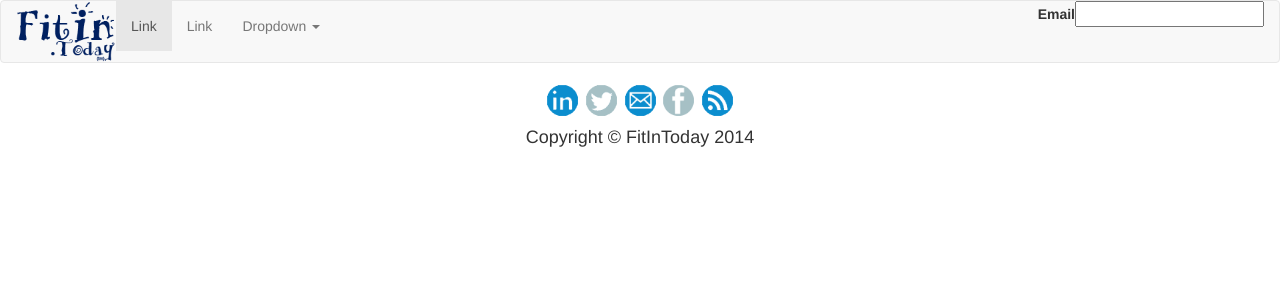
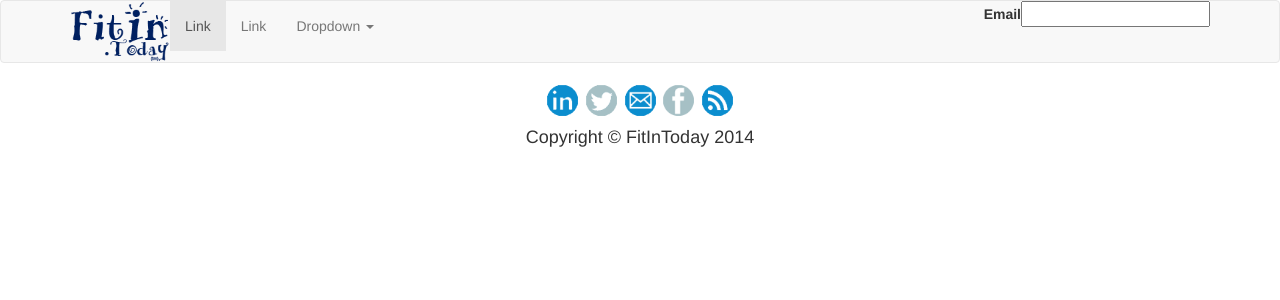
Before and after one commit to desnudopenguino/fitin, a CakePHP app: the page made by app/View/Layouts/default.ctp in a window 1280 px wide. Shown: the top 300 px of the page. Run offline with PHP 8.4 and a stand-in for CakePHP, Linux system fonts and the light colour scheme; the template is opened without the code that fills it, so the values that code supplies are empty; form fields are guessed from the names that the template uses; some libraries are stand-ins or nearby versions.

Commit message:
removed fluid from layout, now it will have a max set width, or should, and moved footer outside of content section

```diff
--- a/app/View/Layouts/default.ctp
+++ b/app/View/Layouts/default.ctp
@@ -19,7 +19,7 @@
 </head>
 <body>
 <nav class="navbar navbar-default" role="navigation">
-  <div class="container-fluid">
+  <div class="container">
     <!-- Brand and toggle get grouped for better mobile display -->
     <div class="navbar-header">
       <button type="button" class="navbar-toggle collapsed" data-toggle="collapse" data-target="#bs-example-navbar-collapse-1">
@@ -62,16 +62,13 @@
 				<?php echo $this->element('login'); ?>
 			</div>
     </div><!-- /.navbar-collapse -->
-  </div><!-- /.container-fluid -->
+  </div><!-- /.container -->
 </nav>
 	<div id="container">
-		<div id="content">
-
 			<?php echo $this->Session->flash(); ?>
 
 			<?php echo $this->fetch('content'); ?>
-		</div>
+	</div>
 		<?php echo $this->element('footer'); //footer code ?>
-	</div>
 </body>
 </html>
```
